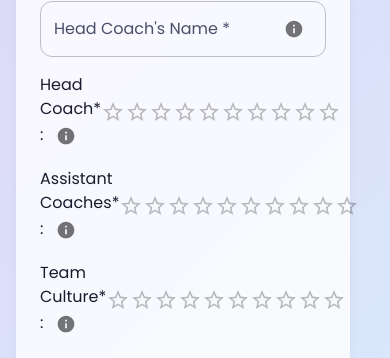
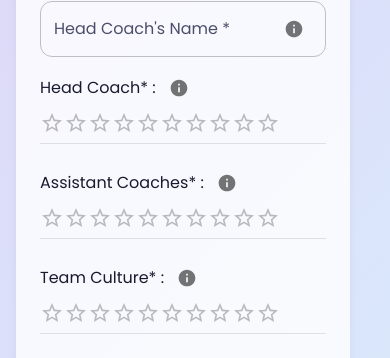
Before and after one commit to uiowaSEP2025/sep2025-project-team_002, a React (Vite) app in the folder frontend/: page /reviews/new in a window 390 px wide. Shown: the part 477-835 px from the top of the page. Built offline with nearby package versions, Linux system fonts and the light colour scheme; no server answers.

Commit message:
fixed responsiveness of review form

```diff
--- a/frontend/src/review/ReviewForm.jsx
+++ b/frontend/src/review/ReviewForm.jsx
@@ -427,8 +427,23 @@ const ReviewForm = () => {
                   { label: "Player Development* ", name: "player_development", info: "Assess how well the coaches helps athletes improve their skills." },
                   { label: "NIL Opportunity* ", name: "nil_opportunity", info: "Rate your school's NIL potential and the opportunities for athletes to profit." }
               ].map((field, index) => (
-                <Box id={`rating-container-${field.name}`} key={index} sx={{ display: "flex", alignItems: "center", mb: 2 }}>
-                  <Typography id={`rating-label-${field.name}`} sx={{ width: "50%" }}>
+                <Box id={`rating-container-${field.name}`} key={index} sx={{
+                  display: "flex",
+                  flexDirection: { xs: "column", sm: "row" },
+                  alignItems: { xs: "flex-start", sm: "center" },
+                  mb: 3,
+                  pb: { xs: 1, sm: 0 },
+                  borderBottom: { xs: `1px solid ${alpha(theme.palette.divider, 0.1)}`, sm: "none" }
+                }}>
+                  <Typography
+                    id={`rating-label-${field.name}`}
+                    sx={{
+                      width: { xs: "100%", sm: "50%" },
+                      mb: { xs: 1, sm: 0 },
+                      display: "flex",
+                      alignItems: "center"
+                    }}
+                  >
                     {field.label}:
                     <Tooltip title={field.info} arrow>
                       <IconButton id={`info-button-${field.name}`} size="small" sx={{ ml: 1 }}>
@@ -436,6 +451,11 @@ const ReviewForm = () => {
                       </IconButton>
                     </Tooltip>
                   </Typography>
+                  <Box sx={{
+                    display: "flex",
+                    alignItems: "center",
+                    width: { xs: "100%", sm: "auto" }
+                  }}>
                     <Rating
                       id={`rating-${field.name}`}
                       data-testid={`rating-${field.name.toLowerCase().replace(' ', '-')}`}
@@ -443,13 +463,17 @@ const ReviewForm = () => {
                       value={review[field.name]}
                       max={10}
                       onChange={(event, newValue) => handleRatingChange(field.name, newValue)}
-                    sx={{ color: !review[field.name] && isSubmitted ? "red" : "" }}
+                      sx={{
+                        color: !review[field.name] && isSubmitted ? "red" : "",
+                        ml: { xs: 0, sm: 0 }
+                      }}
                     />
                     {isSubmitted && !review[field.name] && (
                       <Typography sx={{ color: "red", ml: 2, fontSize: "0.9rem" }}>
                         Required
                       </Typography>
                     )}
+                  </Box>
                 </Box>
               ))}
 
```
Lines whose indentation alone changed are shown as unchanged.
